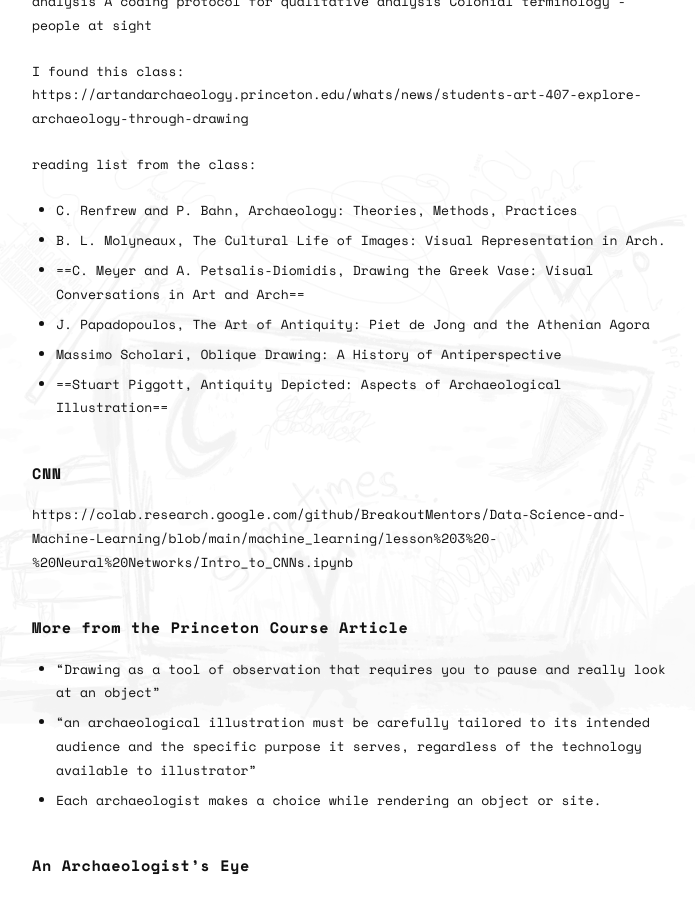
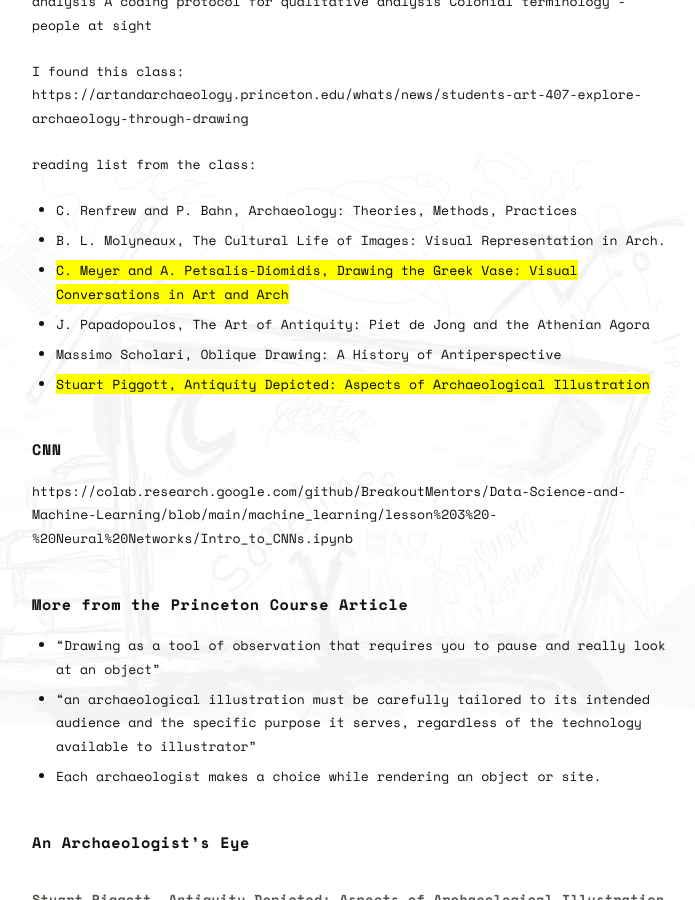
Before and after one commit to shlokamohanty/i-write-sometimes, a Jekyll site: the page built from _posts/2026-04-30-pratt-research.md, in a window 1280 px wide and 900 px high, scrolled down 465 px. Shown: the whole window, without its empty margins (288-983 px from the left). Built offline with Jekyll 4.4.1, drawn with Linux system fonts in a browser that asks for light colours; some web fonts are replaced.

Commit message:
m nmnm
nknkjn

```diff
--- a/_posts/.obsidian/graph.json
+++ b/_posts/.obsidian/graph.json
@@ -17,6 +17,6 @@
   "repelStrength": 10,
   "linkStrength": 1,
   "linkDistance": 250,
-  "scale": 1.2275018176182904,
+  "scale": 0.505085645524709,
   "close": true
 }
--- a/_posts/2026-04-30-pratt-research.md
+++ b/_posts/2026-04-30-pratt-research.md
@@ -20,10 +20,10 @@ I found this class: https://artandarchaeology.princeton.edu/whats/news/students-
 reading list from the class:
 - C. Renfrew and P. Bahn, Archaeology: Theories, Methods, Practices
 - B. L. Molyneaux, The Cultural Life of Images: Visual Representation in Arch.
-- ==C. Meyer and A. Petsalis-Diomidis, Drawing the Greek Vase: Visual Conversations in Art and Arch==
+- <mark>C. Meyer and A. Petsalis-Diomidis, Drawing the Greek Vase: Visual Conversations in Art and Arch</mark>
 - J. Papadopoulos, The Art of Antiquity: Piet de Jong and the Athenian Agora
 - Massimo Scholari, Oblique Drawing: A History of Antiperspective
-- ==Stuart Piggott, Antiquity Depicted: Aspects of Archaeological Illustration==
+- <mark>Stuart Piggott, Antiquity Depicted: Aspects of Archaeological Illustration</mark>
 
 ## CNN
 https://colab.research.google.com/github/BreakoutMentors/Data-Science-and-Machine-Learning/blob/main/machine_learning/lesson%203%20-%20Neural%20Networks/Intro_to_CNNs.ipynb
```
Also changed, not shown: _posts/.obsidian/workspace.json (+25 -25 lines), _posts/2025-10-06-goals.md (+1 -1 lines), _posts/2025-10-20-spectrometry.md (+1 -1 lines), _posts/2026-09-11-control-room.md (+1 -1 lines), 1 other file.
